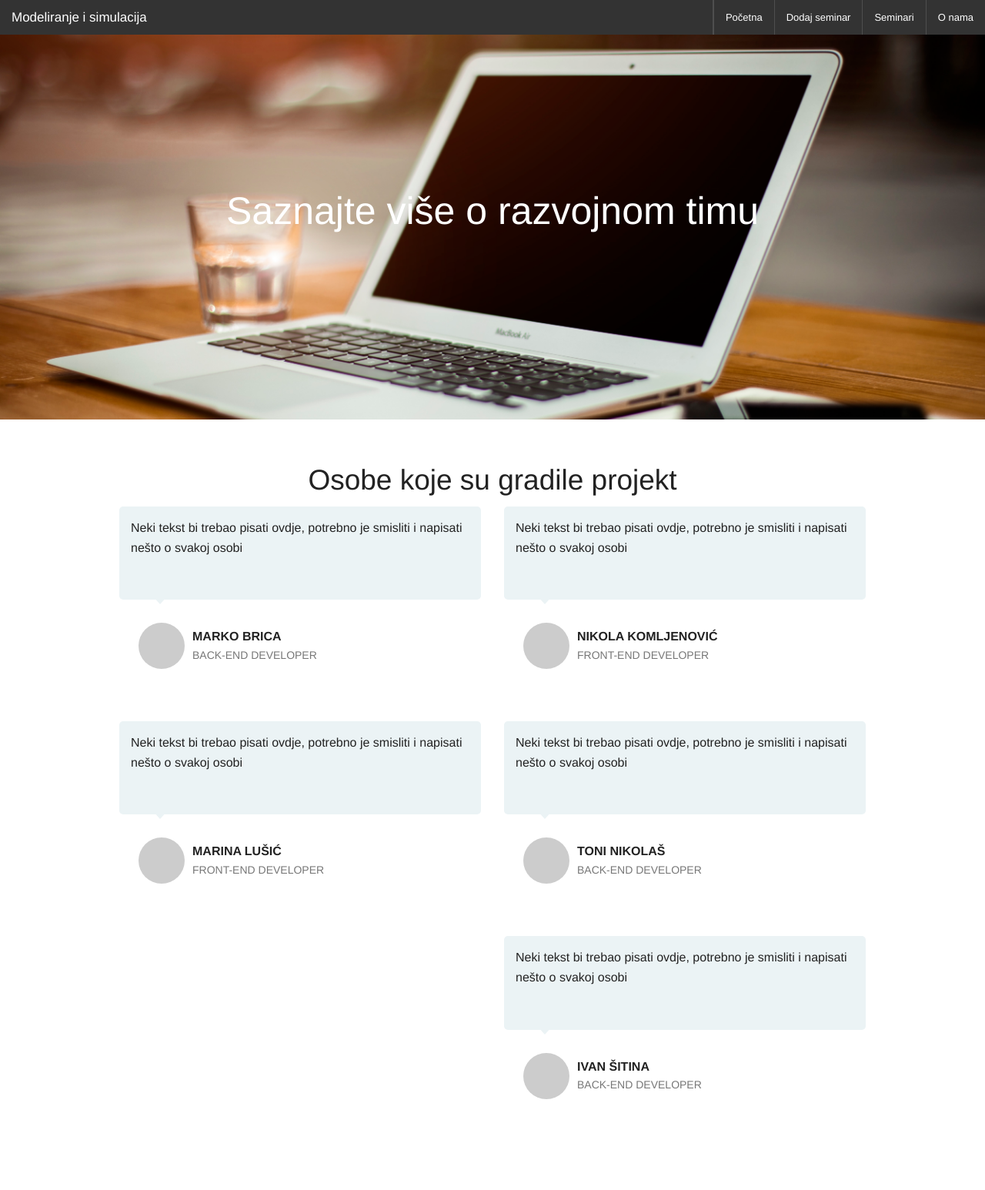
After one commit to NikolaKomljenovic/MIS-Projekt, a PHP site: page /about.html in a window 1280 px wide. The commit adds this page. Shown: the whole page at 77% size. Run offline with PHP 8.4, Linux system fonts and the light colour scheme; some libraries are stand-ins or nearby versions.

Commit message:
About stranica

```diff
--- a/Seminari/seminari.html
+++ b/Seminari/seminari.html
@@ -33,7 +33,7 @@
             <li class="divider"></li>
             <li><a href="#">Seminari</a></li>
             <li class="divider"></li>
-            <li><a href="#">O nama</a></li>
+            <li><a href="../about.html">O nama</a></li>
     </ul>
     </section>
 </nav>
--- /dev/null
+++ b/about.html
@@ -0,0 +1,129 @@
+<!doctype html>
+<html class="no-js" lang="en">
+  <head>
+    <meta charset="utf-8" />
+    <meta name="viewport" content="width=device-width, initial-scale=1.0" />
+    <title>MIS | Projekt</title>
+    <link rel="stylesheet" href="css/foundation.css" />
+    <link rel="stylesheet" href="css/style.css" />
+    <link href="http://cdnjs.cloudflare.com/ajax/libs/foundicons/3.0.0/foundation-icons.css" rel="stylesheet">
+    <script src="js/vendor/modernizr.js"></script>
+  </head>
+<body>
+ <nav class="top-bar" data-topbar>
+       <ul class="title-area">
+
+           <li class="name">
+            <h1>
+            <a href="../index.html">
+            Modeliranje i simulacija
+            </a>
+            </h1>
+           </li>
+           <li class="toggle-topbar menu-icon"><a href="#"><span>menu</span></a></li>
+       </ul>
+    <section class="top-bar-section">
+
+    <ul class="right">
+        <li class="divider"></li>
+            <li class="divider"></li>
+            <li><a href="../index.html">Početna</a></li>
+            <li class="divider"></li>
+            <li><a href="Seminari/dodaj_seminar.php">Dodaj seminar</a></li>
+            <li class="divider"></li>
+            <li><a href="Seminari/seminari.html">Seminari</a></li>
+            <li class="divider"></li>
+            <li><a href="#">O nama</a></li>
+    </ul>
+    </section>
+</nav>
+<div class="parallax-background">
+  <div class="intro-text">
+    Saznajte više o razvojnom timu
+    <p><i class="fi-arrow-down"></i></p>
+  </div>
+</div>
+<div class="parallax-content">
+  <div class="testimonial-wrap">
+	<div class="row">
+		<div class="large-12 columns centered-text">
+			<h2>Osobe koje su gradile projekt</h2>
+		</div>
+	</div>
+	<div class="row">
+		<div class="large-6 columns testimonial">
+			<div class="quote">
+				<p>Neki tekst bi trebao pisati ovdje, potrebno je smisliti i napisati nešto o svakoj osobi</p>
+			</div>
+			<div class="student">
+				<div class="photo"> </div>
+				<p>Marko Brica</p>
+				<p>Back-end developer</p>
+			</div>
+		</div>
+		<div class="large-6 columns testimonial">
+			<div class="quote">
+				<p>Neki tekst bi trebao pisati ovdje, potrebno je smisliti i napisati nešto o svakoj osobi </p>
+			</div>
+			<div class="student">
+				<div class="photo"> </div>
+				<p>Nikola Komljenović</p>
+				<p>Front-end developer</p>
+			</div>
+		</div>
+        <div class="large-6 columns testimonial">
+			<div class="quote">
+				<p>Neki tekst bi trebao pisati ovdje, potrebno je smisliti i napisati nešto o svakoj osobi</p>
+			</div>
+			<div class="student">
+				<div class="photo"> </div>
+				<p>Marina Lušić</p>
+				<p>Front-end developer</p>
+			</div>
+		</div>
+        <div class="large-6 columns testimonial">
+			<div class="quote">
+				<p>Neki tekst bi trebao pisati ovdje, potrebno je smisliti i napisati nešto o svakoj osobi</p>
+			</div>
+			<div class="student">
+				<div class="photo"> </div>
+				<p>Toni Nikolaš</p>
+				<p>Back-end developer</p>
+			</div>
+		</div>
+        <div class="large-6 columns testimonial">
+			<div class="quote">
+				<p>Neki tekst bi trebao pisati ovdje, potrebno je smisliti i napisati nešto o svakoj osobi</p>
+			</div>
+			<div class="student">
+				<div class="photo"> </div>
+				<p>Ivan Šitina</p>
+				<p>Back-end developer</p>
+			</div>
+		</div>
+	</div>
+	</div>
+</div>
+<script>
+  document.write('<script src=js/vendor/' +
+  ('__proto__' in {} ? 'zepto' : 'jquery') +
+  '.js><\/script>')
+  </script>
+<script src="js/vendor/jquery.js"></script>
+    <script src="js/foundation.min.js"></script>
+<script>
+    $(document).foundation();
+  </script>
+<script src="js/templates/jquery.js"></script>
+<script src="js/templates/foundation.js"></script>
+<script>
+      $(document).foundation();
+
+      var doc = document.documentElement;
+      doc.setAttribute('data-useragent', navigator.userAgent);
+    </script>
+    <script>
+      $(document).foundation();
+    </script>
+  </body>
+</html>
--- a/css/style.css
+++ b/css/style.css
@@ -60,3 +60,95 @@
 margin-top: 0px;
 margin-bottom: 0px;
 }
+
+<!-- Parrlax design css -->
+
+body {
+	font-family: "Open Sans", "Helvetica Neue", "Helvetica", Helvetica, Arial, sans-serif !important;
+	font-weight: 200;
+	font-size: 20px;
+}
+
+.parallax-background {
+	background-image:url('/img/cover.jpg');
+	height: 620px;
+	background-repeat: no-repeat;
+	-webkit-background-size: cover;
+  	-moz-background-size: cover;
+  	-o-background-size: cover;
+	background-size: cover;
+	position: fixed;
+	width: 100%;
+}
+
+.intro-text {
+	font-size: 50px;
+	color: #fff;
+	text-align: center;
+	margin-top: 15%;
+}
+.parallax-content {
+	max-width: 100%;
+	position: relative;
+	top: 500px;
+	padding: 50px;
+	font-size: 20px;
+	background-color: #fff;
+}
+
+<!-- Testimorial -->
+
+h2 {
+  margin-top: 40px;
+  font-weight: 200;
+  color: #333;
+}
+
+.centered-text {
+  text-align: center;
+}
+
+.quote {
+  background: #ebf3f5;
+  padding: 15px 20px 5px 15px;
+  border-radius: 5px;
+  margin-bottom: 30px;
+}
+.quote:after {
+  content: '';
+  width: 0px;
+  height: 0px;
+  border-style: solid;
+  border-width: 20px 18px 0 18px;
+  border-color: #ebf3f5 transparent transparent transparent;
+  position: relative;
+  top: 37px;
+  left: 20px;
+}
+
+.student {
+  margin-left: 25px;
+  margin-bottom: 80px;
+}
+.student .photo {
+  background-color: #ccc;
+  border-radius: 100px;
+  width: 60px;
+  height: 60px;
+  float: left;
+  margin-right: 10px;
+}
+.student p {
+  position: relative;
+  top: 5px;
+  text-transform: uppercase;
+}
+.student p:nth-child(2) {
+  font-size: 16px;
+  font-weight: 600;
+  margin-bottom: 0;
+}
+.student p:nth-child(3) {
+  font-size: 14px;
+  color: #777;
+}
--- a/index.html
+++ b/index.html
@@ -32,7 +32,7 @@
             <li class="divider"></li>
             <li><a href="../seminari/seminari.html">Seminari</a></li>
             <li class="divider"></li>
-            <li><a href="#">O nama</a></li>
+            <li><a href="about.html">O nama</a></li>
     </ul>
     </section>
 </nav>
```
Also changed, not shown: Seminari/dodaj_seminar.php (+5 -5 lines), novi_seminar.php (deleted, +0 -50 lines), img/cover.jpg (added).
